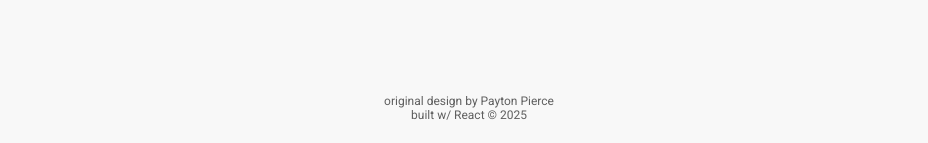
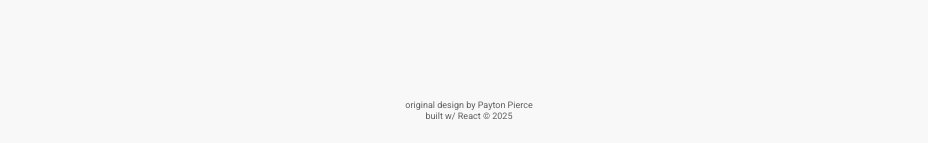
Before and after one commit to durkes/portfolio, a React (Create React App) app: page /#/ in a window 1280 px wide. Shown: the part 654-797 px from the top of the page, without its empty margins (171-1099 px from the left). Built offline with nearby package versions, Linux system fonts and the light colour scheme; the HTML template or start-up script is replaced by a standard one.

Commit message:
text style updates

```diff
--- a/src/App.module.scss
+++ b/src/App.module.scss
@@ -8,7 +8,8 @@
 
 body {
     font-family: 'Roboto', Helvetica, sans-serif;
-    font-size: 1.5vh;
+    font-size: 16px;
+    line-height: 1.2;
     width: 100%;
     height: 100%;
     color: variables.$dark;
--- a/src/components/BaseLayout.module.scss
+++ b/src/components/BaseLayout.module.scss
@@ -22,11 +22,15 @@
     transition: variables.$transition;
 }
 
-footer a {
-    text-decoration: none;
+footer {
+    font-size: 0.5625rem;
 
-    &:hover {
-        text-decoration: underline;
-        color: inherit;
+    a {
+        text-decoration: none;
+
+        &:hover {
+            text-decoration: underline;
+            color: inherit;
+        }
     }
 }
```
